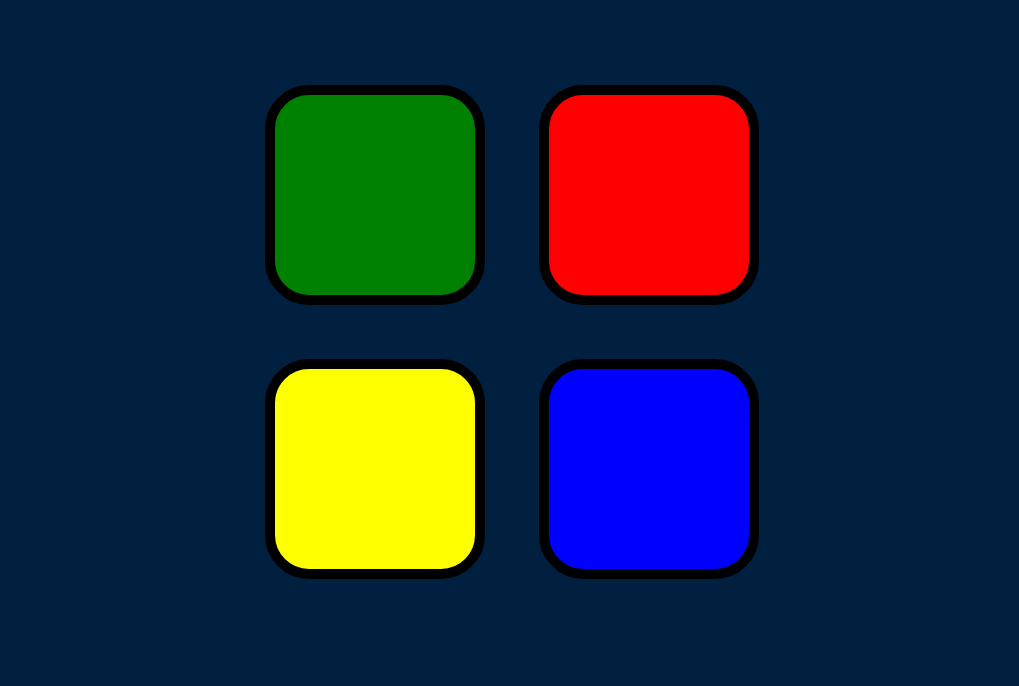
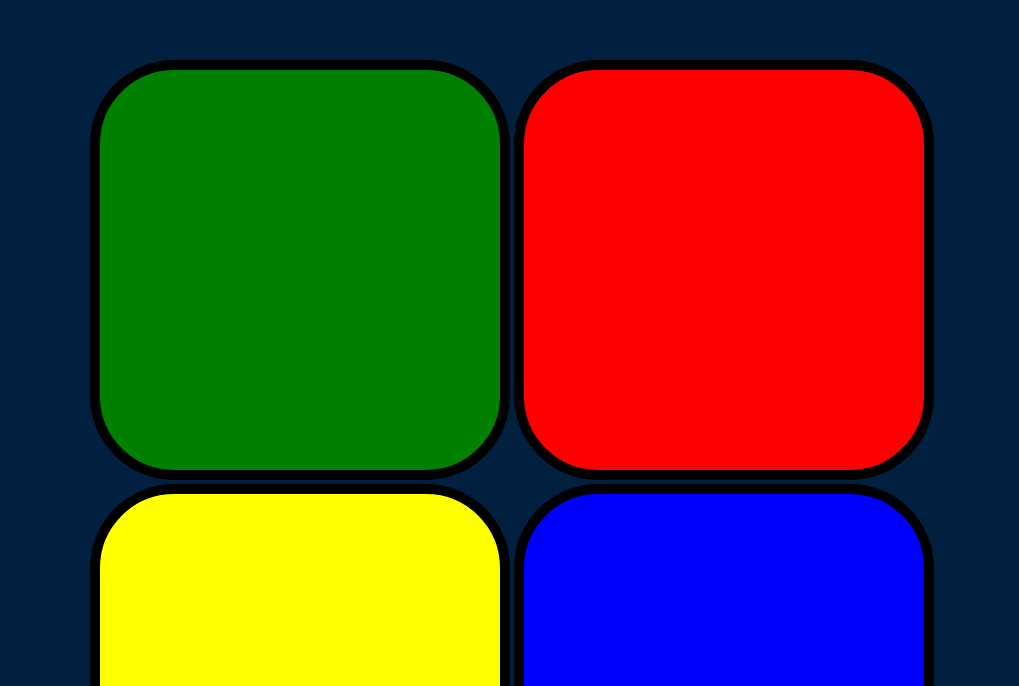
Before and after one commit to Sean-Thomo/Simon_Game, a plain HTML site: page index.html in a window 1280 px wide. Shown: the part 114-800 px from the top of the page, without its empty margins (128-1147 px from the left). Drawn offline with nearby package versions, Linux system fonts and the light colour scheme.

Commit message:
updated styles

```diff
--- a/index.html
+++ b/index.html
@@ -10,29 +10,15 @@
 
   <body>
     <h1 id="level-title">Press A Key to Start</h1>
-    <div class="container">
-      <div class="row">
-
-        <div type="button" id="green" class="btn green">
-
-        </div>
-
-        <div type="button" id="red" class="btn red">
-
-        </div>
+    <div class="grids">
+      <div>
+        <div type="button" id="green" class="box btn green"></div>
+        <div type="button" id="red" class="box btn red"></div>
       </div>
-
-      <div class="row">
-
-        <div type="button" id="yellow" class="btn yellow">
-
-        </div>
-        <div type="button" id="blue" class="btn blue">
-
-        </div>
-
+      <div>
+        <div type="button" id="yellow" class="box btn yellow"></div>
+        <div type="button" id="blue" class="box btn blue"></div>
       </div>
-
     </div>
 
   <script src="https://code.jquery.com/jquery-3.6.0.js" integrity="sha256-H+K7U5CnXl1h5ywQfKtSj8PCmoN9aaq30gDh27Xc0jk=" crossorigin="anonymous"></script>
--- a/styles.css
+++ b/styles.css
@@ -10,18 +10,10 @@ body {
   color: #FEF2BF;
 }
 
-.container {
-  display: block;
-  width: 50%;
-  margin: auto;
-
-}
-
 .btn {
-  margin: 25px;
   display: inline-block;
-  height: 200px;
-  width: 200px;
+  height: 400px;
+  width: 400px;
   border: 10px solid black;
   border-radius: 20%;
 }
@@ -51,3 +43,9 @@ body {
   box-shadow: 0 0 20px white;
   background-color: grey;
 }
+
+@media (max-width: 380px){
+  .grids{
+    margin-top: 10em;
+  }
+}
```
